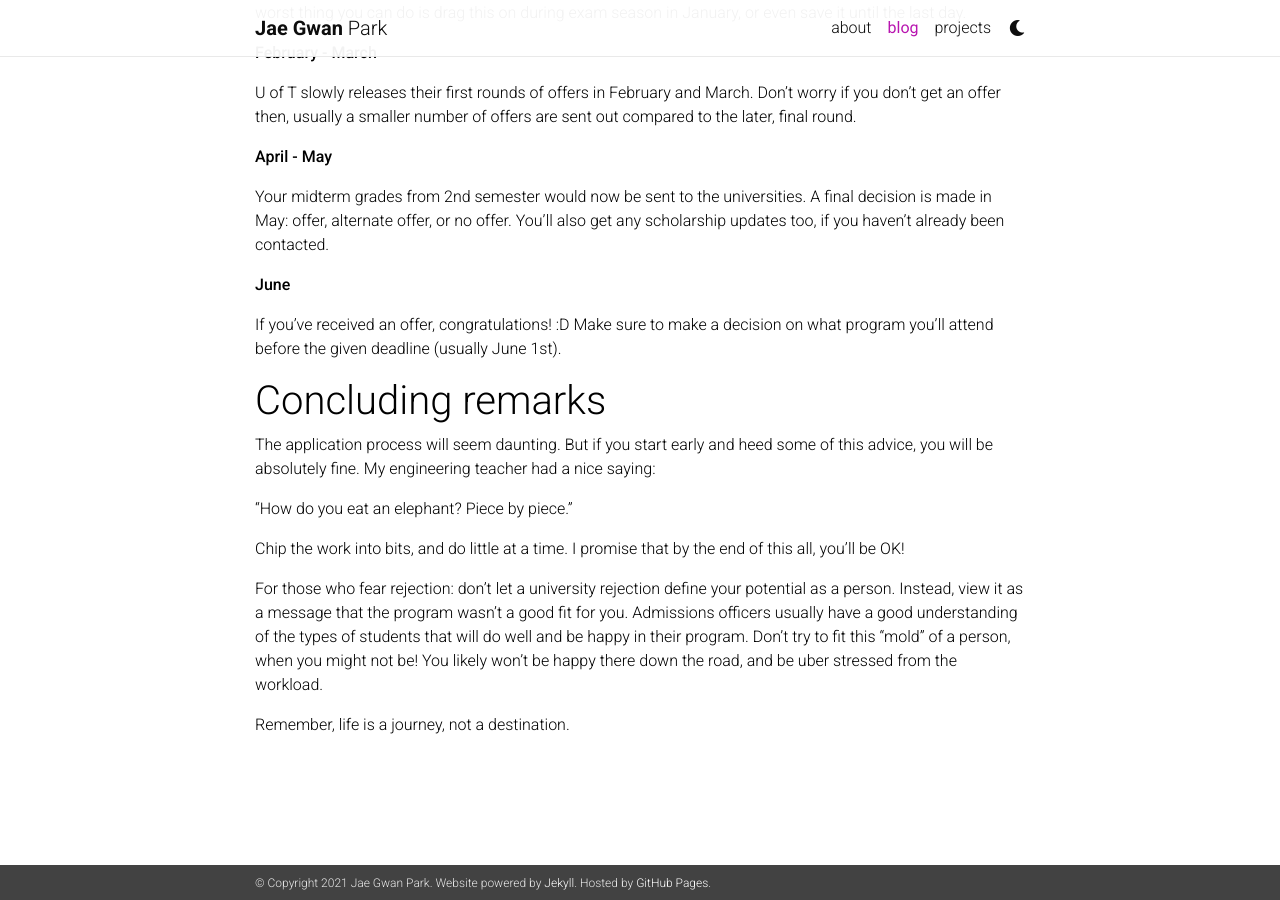
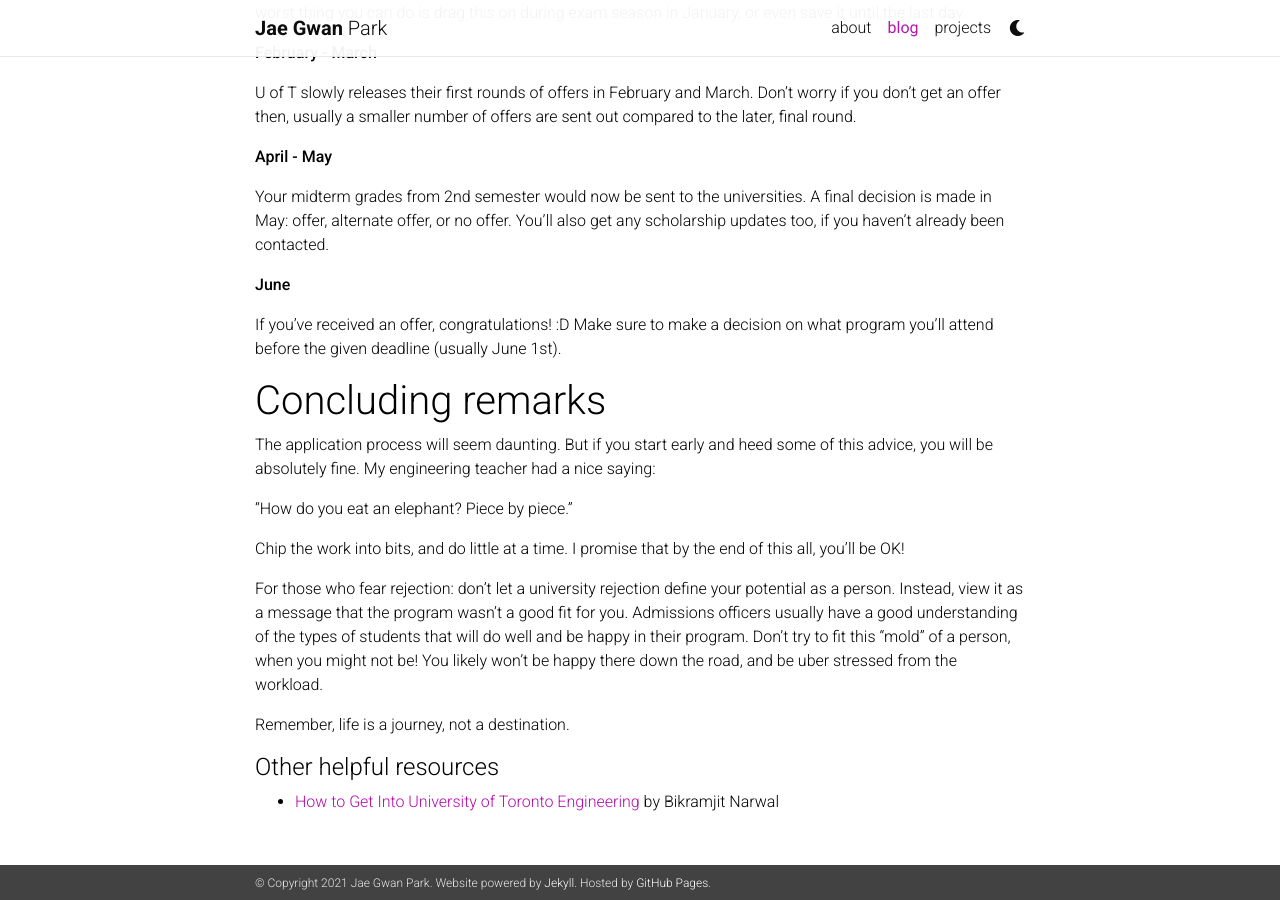
Before and after one commit to jaegpark/profile, a Jekyll site: the page built from _posts/2021-03-12-how-to-get-into-uoft-eng.md, in a window 1280 px wide and 900 px high, scrolled down 6592 px. Built offline with Jekyll 4.4.1, drawn with Linux system fonts in a browser that asks for light colours; nearby versions of some CDN libraries; comment, search, counter and statistics services are not loaded; a style sheet for code colours, icons or effects is not loaded.

Commit message:
change url name

```diff
--- a/_posts/2021-03-12-uni.md
+++ b/_posts/2021-03-12-how-to-get-into-uoft-eng.md
@@ -117,17 +117,17 @@ I've also included questions I've found online on subreddits, forums, and prepar
 
 **Question 1**: You will have 10 minutes to prepare and type a 250-word written response.
 * The written one often asks you to recount experiences where you showed character, or defend an opinion given a scenario.
-   * For example: Tell us about an experience that helped you become a leader/team player.
+    * For example: Tell us about an experience that helped you become a leader/team player.
 
 
 **Question 2**: You will record a two-minute video response.
 * This shorter video response often asks you about yourself, and why you're interested in engineering/UofT.
-   * For example: What is an experience that made you interested in engineering?
+    * For example: What is an experience that made you interested in engineering?
 
 **Question 3**: You will record a three-minute video response.
 * The last question is often a problem solving question. You are given a scenario/problem, and asked what 3 pieces of information/variables you would need to implement a solution.
   Some questions might involve a bit of Fermi math.
-   * For example: What 3 most important things do you need to know to best determine a city's number of gas stations?
+    * For example: What 3 most important things do you need to know to best determine a city's number of gas stations?
 
 ### Interview Tips
 
@@ -250,3 +250,6 @@ Admissions officers usually have a good understanding of the types of students t
 when you might not be! You likely won't be happy there down the road, and be uber stressed from the workload.
 
 Remember, life is a journey, not a destination.
+
+#### Other helpful resources
+* [How to Get Into University of Toronto Engineering](https://bikramjitnarwal.com/2019/10/11/howtogetintouniversityoftorontoengineering/) by Bikramjit Narwal
```
